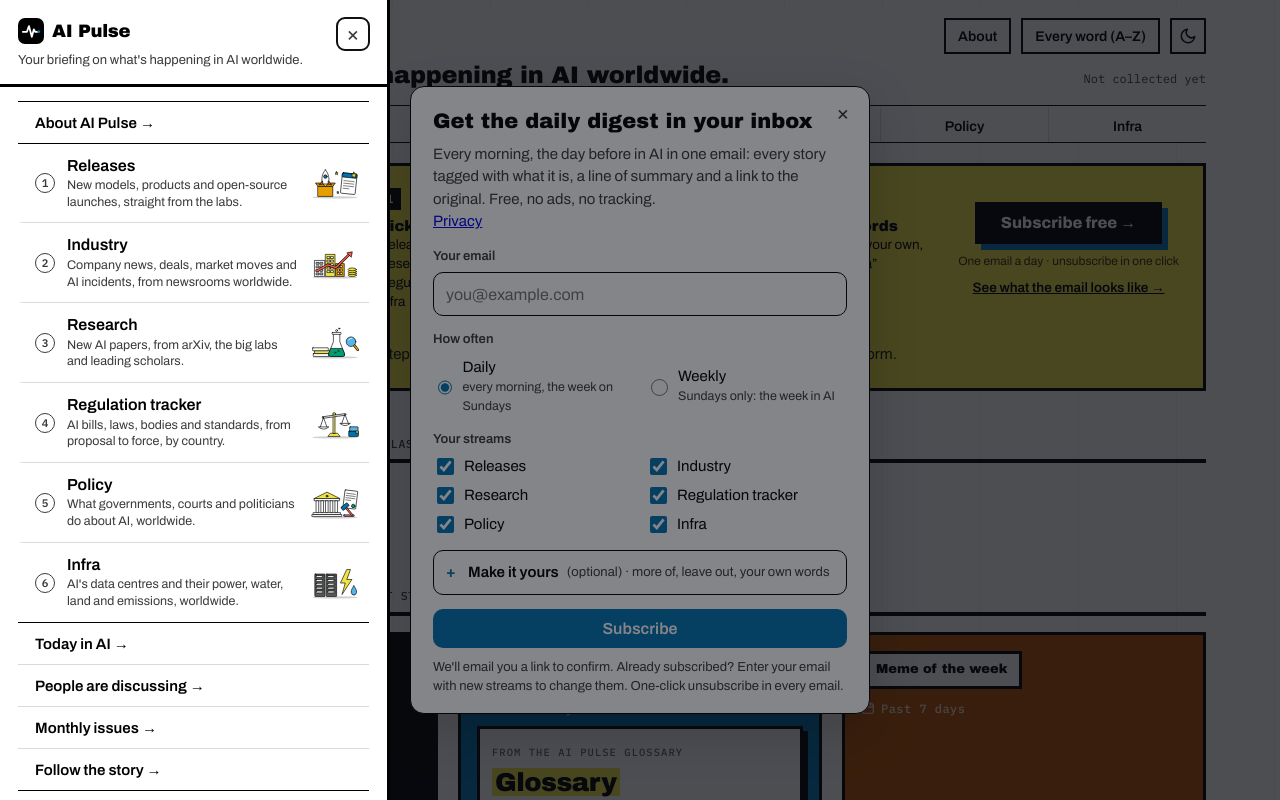
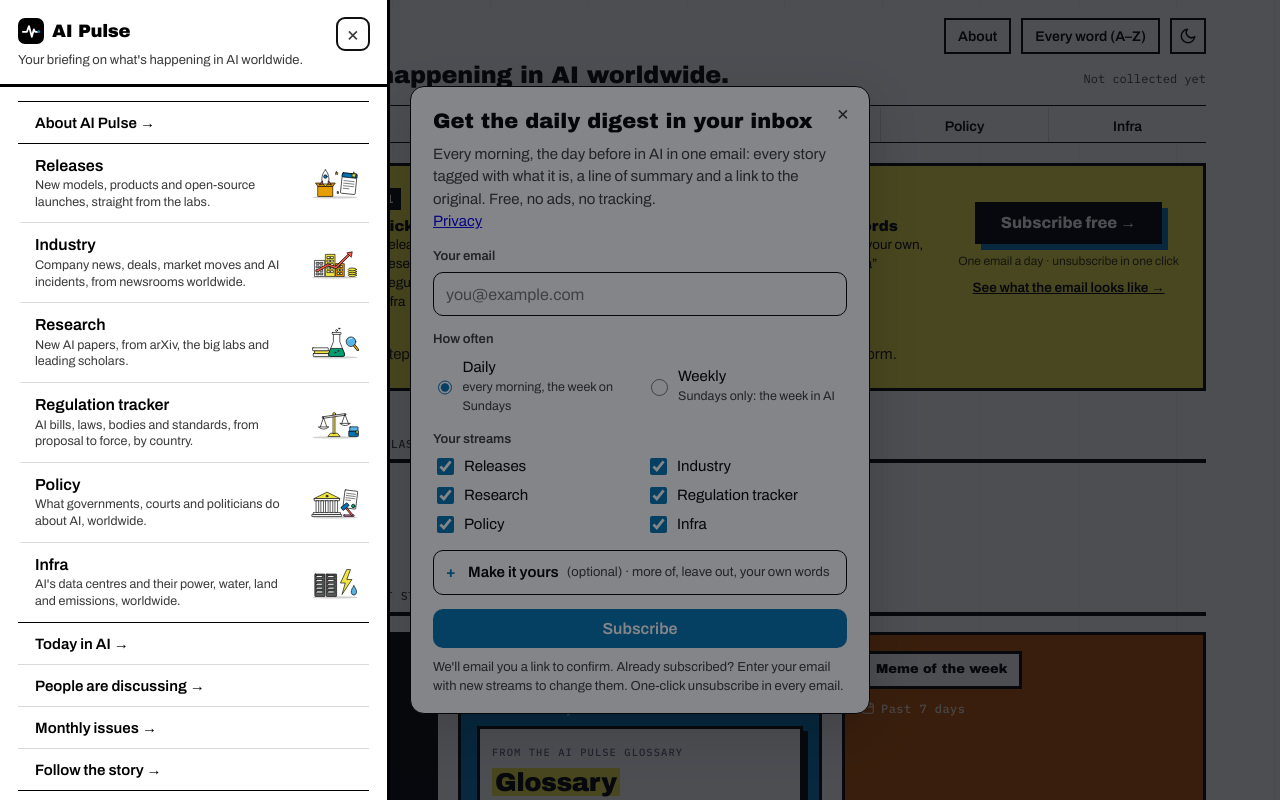
Before and after one commit to shru14/ai-pulse, a Python web app: template templates/index.html in a window 1280 px wide, after a click on "MENU". Run offline with Jinja, Linux system fonts and the light colour scheme; the template is opened without the code that fills it, so the values that code supplies are empty.

Commit message:
Side menu: no numbers before the streams
Co-Authored-By: Claude Opus 5.5 <noreply@anthropic.com>

```diff
--- a/templates/index.html
+++ b/templates/index.html
@@ -920,13 +920,12 @@ header.top .menu-btn:hover{background:color-mix(in srgb,var(--ink) 8%,var(--bg))
 .sm-head .sm-tag{display:block;font-size:13px;line-height:1.35;color:var(--muted);margin-top:8px}
 .side-menu .sub-close{position:static;flex:none}
 .side-menu nav{display:flex;flex-direction:column;margin:0 18px;border-top:1px solid var(--ink);border-bottom:1px solid var(--ink)}
-.side-menu nav a.sm-tab{display:grid;grid-template-columns:auto 1fr auto;align-items:center;gap:2px 12px;padding:12px 10px 12px 12px;
+.side-menu nav a.sm-tab{display:grid;grid-template-columns:1fr auto;align-items:center;gap:2px 12px;padding:12px 10px 12px 12px;
   border-left:5px solid transparent;background:none;color:var(--ink);text-decoration:none}
 .side-menu nav a.sm-tab + a.sm-tab{border-top:1px solid color-mix(in srgb,var(--ink) 15%,transparent)}
-.sm-tab i{grid-row:1/3;display:inline-grid;place-items:center;width:20px;height:20px;border:1.5px solid currentColor;border-radius:50%;font:600 11px var(--mono);font-style:normal;color:var(--muted)}
 .sm-tab b{font:600 16px/1.2 var(--body)}
-.sm-tab span{grid-column:2;font:400 12.5px/1.35 var(--body);color:var(--muted)}
-.sm-tab img{grid-row:1/3;grid-column:3;width:48px;height:48px;object-fit:contain}
+.sm-tab span{grid-column:1;font:400 12.5px/1.35 var(--body);color:var(--muted)}
+.sm-tab img{grid-row:1/3;grid-column:2;width:48px;height:48px;object-fit:contain}
 .side-menu nav a.sm-tab:hover{border-left-color:var(--cat-f)}
 .side-menu nav a.sm-tab[aria-current]{border-left-color:var(--cat-f);background:color-mix(in srgb,var(--cat-f) 16%,var(--bg))}
 .side-menu nav a.sm-tab[aria-current] b::after{content:"you are here";display:block;margin-top:2px;font:600 10px var(--mono);letter-spacing:.08em;text-transform:uppercase;color:var(--muted)}
@@ -1120,12 +1119,12 @@ header.top .menu-btn:hover{background:color-mix(in srgb,var(--ink) 8%,var(--bg))
     <div class="sm-head"><div><span class="sm-brand"><span class="mark" aria-hidden="true"><svg viewBox="0 0 22 22"><polyline points="1,12 6,12 8.5,5 12,18 14.5,9 16,12 19,12"/><circle cx="20.5" cy="12" r="1.8"/></svg></span>AI Pulse</span><span class="sm-tag">Your briefing on what's happening in AI worldwide.</span></div><form method="dialog"><button class="sub-close" aria-label="Close">×</button></form></div>
     <nav>
       <a href="/about/" data-go="about" class="sm-link">About AI Pulse</a>
-      <a href="/releases/" data-go="tool" class="sm-tab k-tool"><i>1</i><b>Releases</b><span></span><img src="photos/cartoons/streams/tool.svg" alt=""></a>
-      <a href="/industry/" data-go="news" class="sm-tab k-news"><i>2</i><b>Industry</b><span></span><img src="photos/cartoons/streams/news.svg" alt=""></a>
-      <a href="/research/" data-go="research" class="sm-tab k-research"><i>3</i><b>Research</b><span></span><img src="photos/cartoons/streams/research.svg" alt=""></a>
-      <a href="/regulation/" data-go="regulation" class="sm-tab k-regulation"><i>4</i><b>Regulation tracker</b><span></span><img src="photos/cartoons/streams/regulation.svg" alt=""></a>
-      <a href="/policy/" data-go="policy" class="sm-tab k-policy"><i>5</i><b>Policy</b><span></span><img src="photos/cartoons/streams/policy.svg" alt=""></a>
-      <a href="/infra/" data-go="infra" class="sm-tab k-infra"><i>6</i><b>Infra</b><span></span><img src="photos/cartoons/streams/infra.svg" alt=""></a>
+      <a href="/releases/" data-go="tool" class="sm-tab k-tool"><b>Releases</b><span></span><img src="photos/cartoons/streams/tool.svg" alt=""></a>
+      <a href="/industry/" data-go="news" class="sm-tab k-news"><b>Industry</b><span></span><img src="photos/cartoons/streams/news.svg" alt=""></a>
+      <a href="/research/" data-go="research" class="sm-tab k-research"><b>Research</b><span></span><img src="photos/cartoons/streams/research.svg" alt=""></a>
+      <a href="/regulation/" data-go="regulation" class="sm-tab k-regulation"><b>Regulation tracker</b><span></span><img src="photos/cartoons/streams/regulation.svg" alt=""></a>
+      <a href="/policy/" data-go="policy" class="sm-tab k-policy"><b>Policy</b><span></span><img src="photos/cartoons/streams/policy.svg" alt=""></a>
+      <a href="/infra/" data-go="infra" class="sm-tab k-infra"><b>Infra</b><span></span><img src="photos/cartoons/streams/infra.svg" alt=""></a>
       <a href="/today/" data-go="today" class="sm-link sm-more">Today in AI</a>
       <a href="/discussing/" data-go="discussing" class="sm-link">People are discussing</a>
       <a href="/monthly/" class="sm-link">Monthly issues</a>
```
